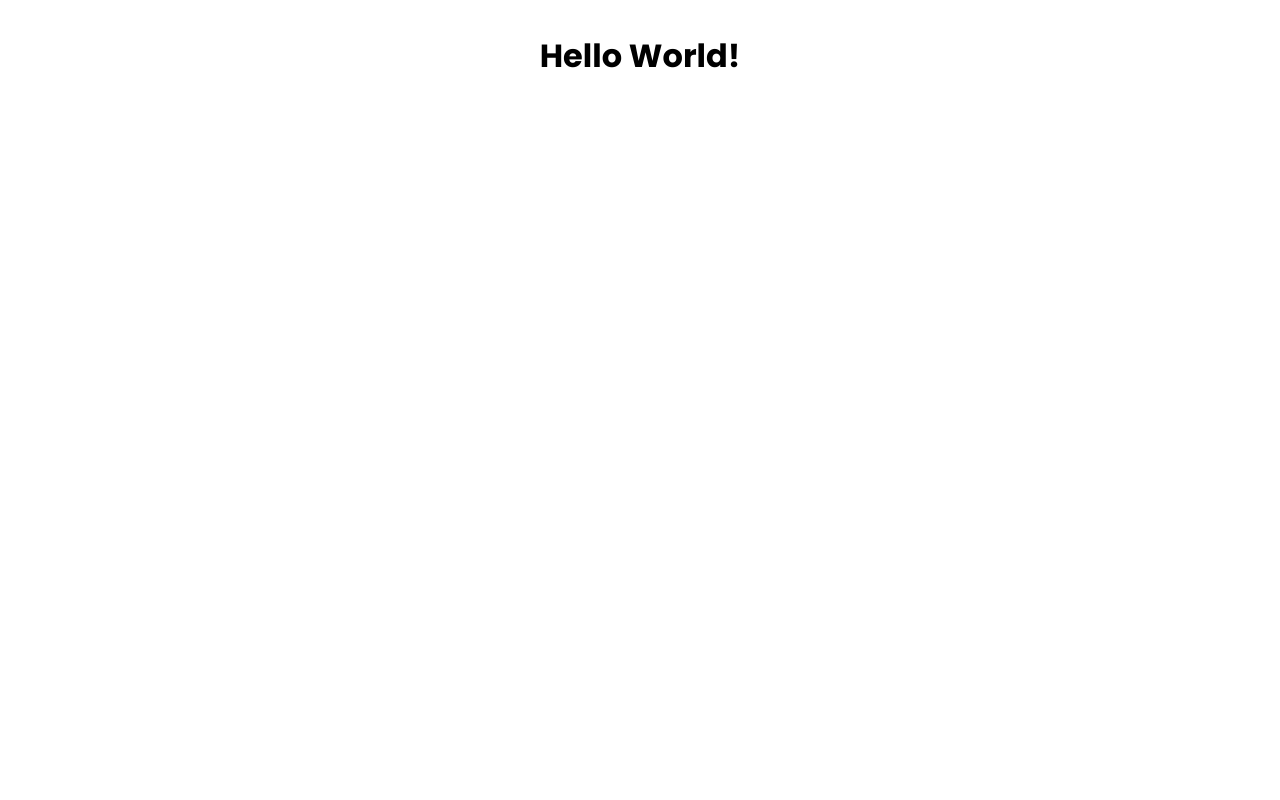
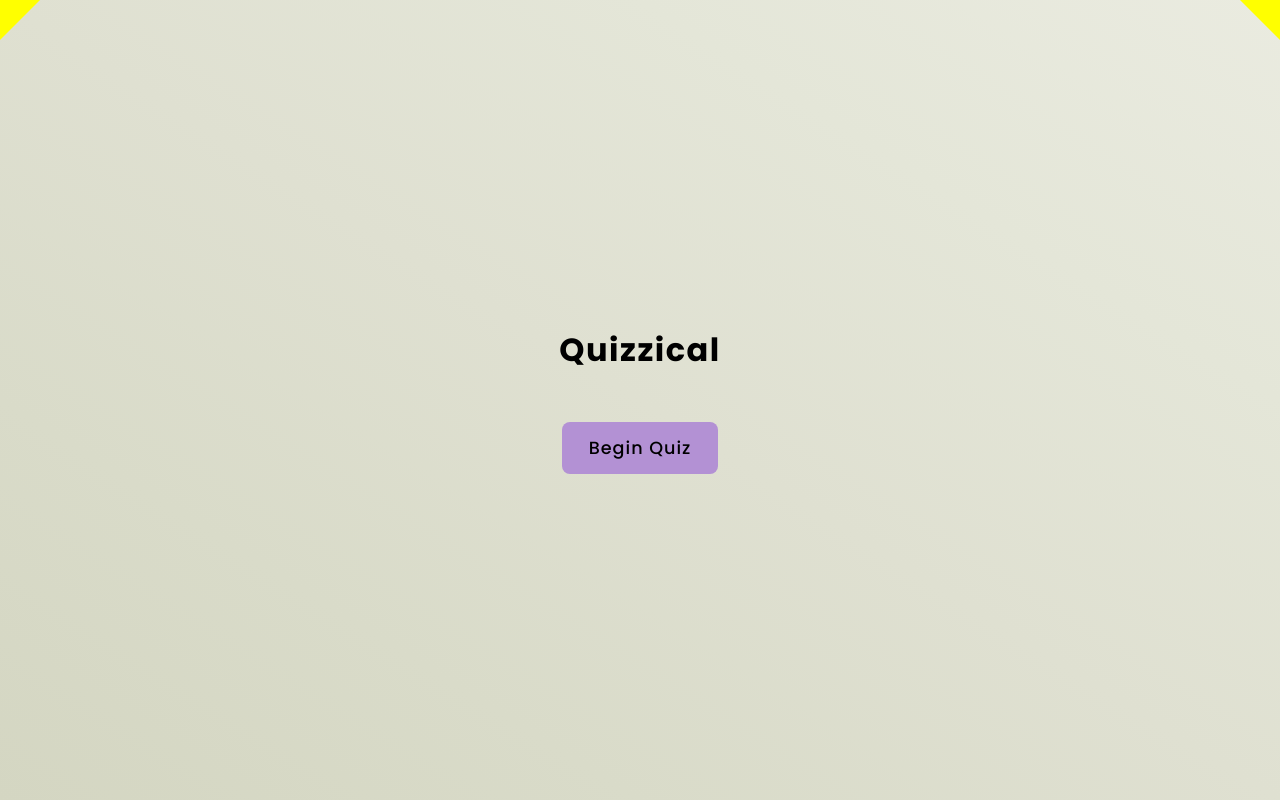
Before and after one commit to CaedusSolo/quizzical-with-react, a React (Vite) app: page / in a window 1280 px wide. Built offline with nearby package versions, Linux system fonts and the light colour scheme.

Commit message:
Add styling and component for start page

```diff
--- a/src/App.css
+++ b/src/App.css
@@ -6,8 +6,62 @@
 }
 
 #root {
-  max-width: 1280px;
   margin: 0 auto;
-  padding: 2em;
   text-align: center;
+  display: flex;
+  justify-content: center;
+  align-items: center;
+  height: 100vh;
 }
+
+.btn {
+  border-radius: 8px;
+  cursor: pointer;
+}
+
+.startPage {
+  display: flex;
+  flex-direction: column;
+  align-items: center;
+  justify-content: center;
+  gap: 3em;
+  width: 100%;
+  height: 100%;
+  background-image: linear-gradient(to right top, #d4d6c2, #d9dbc9, #dfe0d1, #e4e6d8, #eaebe0);
+}
+
+.startPage > h3 {
+  font-size: 2rem;
+  letter-spacing: 1.5px;
+}
+
+.startPage .btn {
+  font-size: 1.1rem;
+  padding: 0.75em 1.5em;
+  border: none;
+  letter-spacing: 1px;
+  background-color: #B391D4;
+  font-weight: 500;
+}
+
+.startPage::before {
+  content: "";
+  width: 100px;
+  height: 100px;
+  position: absolute;
+  top: -20%;
+  left: 0px;
+  border-left: 100px solid yellow;  /* Transparent left border */
+  border-bottom: 100px solid transparent;
+}
+
+.startPage::after {
+  content: "";
+  width: 100px;
+  height: 100px;
+  position: absolute;
+  top: -20%;
+  right: 0px;
+  border-right: 100px solid yellow;  /* Transparent left border */
+  border-bottom: 100px solid transparent;
+}
--- a/src/App.jsx
+++ b/src/App.jsx
@@ -1,10 +1,11 @@
 import './App.css'
-
+import StartPage from './components/StartPage'
 
 function App() {
+
   return (
     <>
-      <h1>Hello World!</h1>
+      <StartPage />
     </>
   )
 }
--- /dev/null
+++ b/src/components/StartPage.jsx
@@ -0,0 +1,12 @@
+import React from 'react'
+
+function StartPage() {
+  return (
+    <div className='startPage'>
+        <h3>Quizzical</h3>
+        <button className="btn">Begin Quiz</button>
+    </div>
+  )
+}
+
+export default StartPage
```
